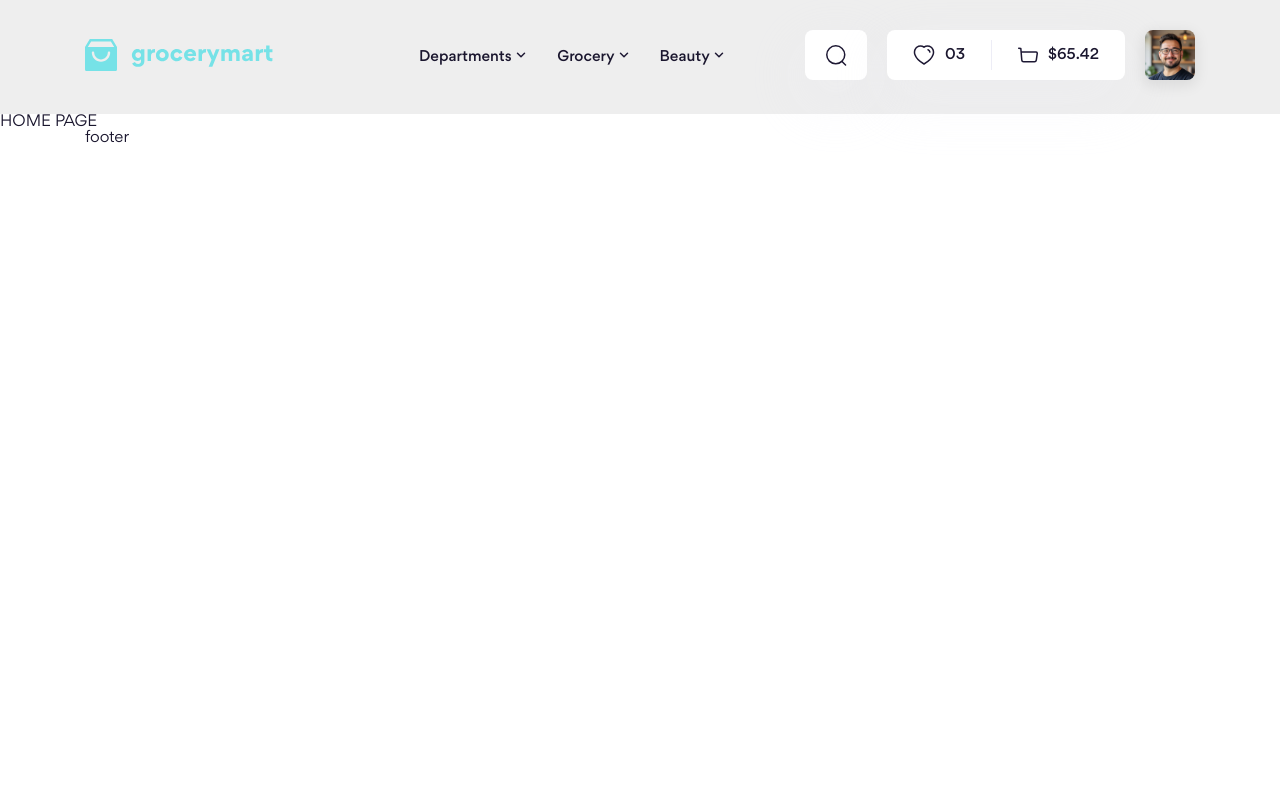
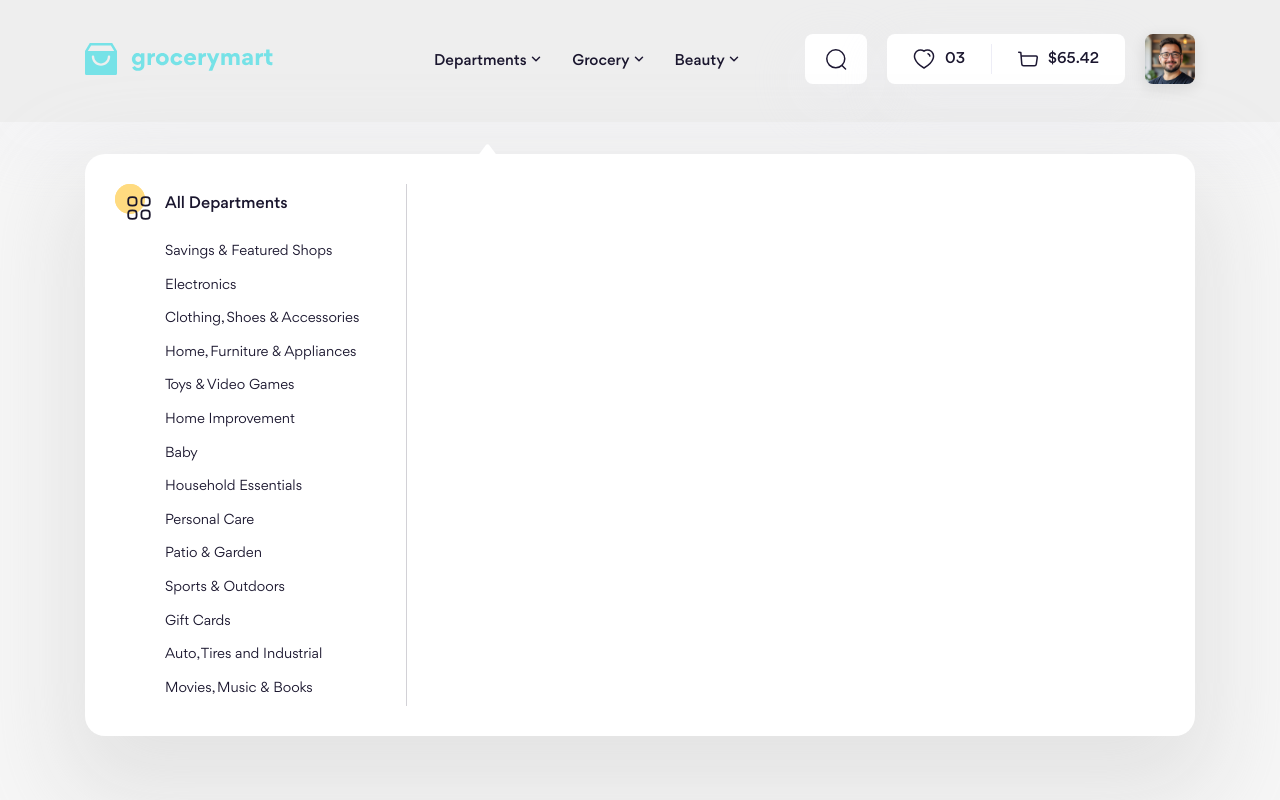
Before and after one commit to Lukas952003/project-08-htmlcss, a website: page index.html in a window 1280 px wide. Drawn offline with Linux system fonts and the light colour scheme.

Commit message:
buid column main content for dropdown menu

```diff
--- a/assets/js/script.js
+++ b/assets/js/script.js
@@ -13,3 +13,94 @@ function load(selector, path) {
       }
     });
 }
+
+const $ = document.querySelector.bind(document);
+const $$ = document.querySelectorAll.bind(document);
+
+/**
+ * Hàm tải template
+ *
+ * Cách dùng:
+ * <div id="parent"></div>
+ * <script>
+ *  load("#parent", "./path-to-template.html");
+ * </script>
+ */
+function load(selector, path) {
+  const cached = localStorage.getItem(path);
+  if (cached) {
+    $(selector).innerHTML = cached;
+  }
+
+  fetch(path)
+    .then((res) => res.text())
+    .then((html) => {
+      if (html !== cached) {
+        $(selector).innerHTML = html;
+        localStorage.setItem(path, html);
+      }
+    })
+    .finally(() => {
+      window.dispatchEvent(new Event("template-loaded"));
+    });
+}
+
+/**
+ * Hàm kiểm tra một phần tử
+ * có bị ẩn bởi display: none không
+ */
+function isHidden(element) {
+  if (!element) return true;
+
+  if (window.getComputedStyle(element).display === "none") {
+    return true;
+  }
+
+  let parent = element.parentElement;
+  while (parent) {
+    if (window.getComputedStyle(parent).display === "none") {
+      return true;
+    }
+    parent = parent.parentElement;
+  }
+
+  return false;
+}
+
+/**
+ * Hàm buộc một hành động phải đợi
+ * sau một khoảng thời gian mới được thực thi
+ */
+function debounce(func, timeout = 300) {
+  let timer;
+  return (...args) => {
+    clearTimeout(timer);
+    timer = setTimeout(() => {
+      func.apply(this, args);
+    }, timeout);
+  };
+}
+
+/**
+ * Hàm tính toán vị trí arrow cho dropdown
+ *
+ * Cách dùng:
+ * 1. Thêm class "js-dropdown-list" vào thẻ ul cấp 1
+ * 2. CSS "left" cho arrow qua biến "--arrow-left-pos"
+ */
+const calArrowPos = debounce(() => {
+  if (isHidden($(".js-dropdown-list"))) return;
+
+  const items = $$(".js-dropdown-list > li");
+
+  items.forEach((item) => {
+    const arrowPos = item.offsetLeft + item.offsetWidth / 2;
+    item.style.setProperty("--arrow-left-pos", `${arrowPos}px`);
+  });
+});
+
+// Tính toán lại vị trí arrow khi resize trình duyệt
+window.addEventListener("resize", calArrowPos);
+
+// Tính toán lại vị trí arrow sau khi tải template
+window.addEventListener("template-loaded", calArrowPos);
--- a/index.html
+++ b/index.html
@@ -33,15 +33,14 @@
     <!-- Header -->
     <header class="header" id="header"></header>
     <script>
-      load("#header", "./template/header.html");
+      load("#header", "./templates/header.html");
     </script>
-    <h1>HOME PAGE</h1>
 
     <div class="container">
       <!-- footer -->
       <footer id="footer"></footer>
       <script>
-        load("#footer", "./template/footer.html");
+        load("#footer", "./templates/footer.html");
       </script>
     </div>
   </body>
--- a/scss/base/_base.scss
+++ b/scss/base/_base.scss
@@ -12,6 +12,7 @@ body {
   font-size: 1.6rem;
   font-family: Gordita, "san-serif";
   color: var(--text-color);
+  background-color: var(--body-bg-color);
 }
 
 button,
--- /dev/null
+++ b/scss/components/_dropdown.scss
@@ -0,0 +1,99 @@
+.dropdown {
+  // visibility: hidden;
+  top: 90px;
+  padding-top: 64px;
+  position: absolute;
+  left: 0;
+  width: min(1240px, 100%);
+
+  &__inner {
+    height: min(582px, 100vh - 178px);
+    position: relative;
+    border-radius: 20px;
+    background-color: var(--dropdown-bg-color);
+    box-shadow: 0px 40px 90px 20px var(--dropdown-shadow-color);
+    padding: 30px;
+
+    &::before {
+      content: url("../icon/dropdown-arrow.svg");
+      position: absolute;
+      top: -10px;
+      left: var(--arrow-left-pos);
+      transform: translateX(-50%);
+    }
+  }
+}
+
+.top-menu {
+  height: 100%;
+
+  &__main {
+    overflow-y: auto;
+    height: 100%;
+    width: 292px;
+
+    border-right: 1px solid var(--top-menu-border-color);
+  }
+}
+
+.menu-column {
+  display: flex;
+
+  gap: 14px;
+
+  &__icon {
+    flex-shrink: 0;
+    position: relative;
+    width: 36px;
+    height: 36px;
+  }
+
+  &__content {
+    flex-grow: 1;
+  }
+
+  &__icon-1 {
+    width: 30px;
+    height: 30px;
+    object-fit: cover;
+  }
+
+  &__icon-2 {
+    position: absolute;
+    top: 12px;
+    right: 0px;
+    height: 24px;
+    width: 24px;
+    object-fit: cover;
+  }
+
+  &__icon--color {
+    filter: var(--menu-icon-category);
+  }
+
+  &__heading {
+    margin-top: 8px;
+    font-size: 1.6rem;
+    font-weight: 500;
+    line-height: 1.5;
+  }
+
+  &__list {
+    margin-top: 19px;
+  }
+
+  &__link {
+    display: block;
+    padding: 7px 0;
+    font-size: 1.4rem;
+    font-weight: 400;
+    line-height: 1.4;
+
+    &:hover {
+      color: #0071dc;
+      font-weight: 500;
+      line-height: 142.857%;
+      //text-shadow: 0px 0px 1px #0071dc;
+    }
+  }
+}
--- a/scss/components/_index.scss
+++ b/scss/components/_index.scss
@@ -1 +1,2 @@
 @forward "./logo";
+@forward "./dropdown";
--- a/scss/layout/_header.scss
+++ b/scss/layout/_header.scss
@@ -13,6 +13,7 @@
 
 .header {
   background-color: var(--header-bg-color);
+  box-shadow: var(--shadow-header-color);
 }
 
 .logo {
@@ -22,6 +23,7 @@
 }
 
 .top-bar {
+  position: relative;
   padding: 30px 0;
   @extend %flexItemCenter;
 
@@ -44,7 +46,7 @@
   }
   .nav__list {
     @extend %flexItemCenter;
-    gap: 30px;
+
     margin-left: 144px;
 
     @include abstracts.breakpoints(xl) {
@@ -55,12 +57,17 @@
       display: flex;
       align-items: center;
 
-      a {
+      &:hover .dropdown {
+        visibility: visible;
+      }
+
+      .nav_link {
         //color: #1a162e;
         font-size: 15px;
         font-style: normal;
         font-weight: 500;
         line-height: 22px; /* 146.667% */
+        padding: 20px 15px;
       }
     }
   }
--- a/scss/theme/_light.scss
+++ b/scss/theme/_light.scss
@@ -1,11 +1,29 @@
+@use "../abstracts";
+
 html {
   --text-color: #1a162e;
   --icon-filter: brightness(0) saturate(100%) invert(3%) sepia(50%)
     saturate(7380%) hue-rotate(253deg) brightness(79%) contrast(86%);
 
   --header-bg-color: #eee;
+  --shadow-header-color: 0px 20px 60px 10px rgba(237, 237, 246, 0.2);
   --top-act-group-bg-color: #fff;
   --top-act-group-shadow-color: rgba(237, 237, 246, 0.2);
+  --body-bg-color: #f6f6f6;
   --top-act-group-separate-color: #ededf6;
   --top-act-group-shadow-avt-color: rgba(0, 0, 0, 0.08);
+
+  // dropdown
+  & {
+    --dropdown-bg-color: #fff;
+    --dropdown-shadow-color: rgba(200, 200, 200, 0.4);
+    --top-menu-border-color: #d2d1d6;
+    --menu-icon-category: brightness(0) saturate(100%) invert(4%) sepia(50%)
+      saturate(3045%) hue-rotate(238deg) brightness(96%) contrast(90%);
+  }
+
+  @include abstracts.breakpoints(lg) {
+    --header-bg-color: #fff;
+    box-shadow: var(--top-act-group-shadow-color);
+  }
 }
--- a/template/footer.html
+++ /dev/null
@@ -1,3 +0,0 @@
-<div class="footer__inner">
-  <h2>footer</h2>
-</div>
--- a/template/header.html
+++ /dev/null
@@ -1,88 +0,0 @@
-<div class="container">
-  <div class="top-bar">
-    <!-- More -->
-    <button class="top-bar__more icon">
-      <img src="./assets/icon/more.svg" alt="" />
-    </button>
-
-    <!-- logo -->
-    <a href="./" class="logo">
-      <img
-        src="./assets/icon/Logo - UIHUT.svg"
-        alt=""
-        class="logo-img icon-logo"
-      />
-    </a>
-
-    <!-- Navbar -->
-    <nav class="nav">
-      <ul class="nav__list">
-        <li class="nav__item">
-          <a href="#!" class="nav_link"
-            >Departments
-            <img
-              src="./assets/icon/arrow-down2.svg"
-              alt=""
-              class="arrow-down icon"
-            />
-          </a>
-        </li>
-        <li class="nav__item">
-          <a href="#!" class="nav_link"
-            >Grocery
-            <img
-              src="./assets/icon/arrow-down2.svg"
-              alt=""
-              class="arrow-down icon"
-            />
-          </a>
-        </li>
-        <li class="nav__item">
-          <a href="#!" class="nav_link"
-            >Beauty
-            <img
-              src="./assets/icon/arrow-down2.svg"
-              alt=""
-              class="arrow-down icon"
-            />
-          </a>
-        </li>
-      </ul>
-    </nav>
-
-    <!-- ACtion -->
-    <div class="top-act">
-      <div class="top-act__group">
-        <button class="top-act__btn">
-          <img
-            src="./assets/icon/search.svg"
-            alt=""
-            class="top-act__icon icon"
-          />
-        </button>
-      </div>
-
-      <div class="top-act__group top-act__group-2">
-        <button class="top-act__btn">
-          <img
-            src="./assets/icon/heart.svg"
-            alt=""
-            class="top-act__icon icon"
-          />
-          <span class="top-act__title">03</span>
-        </button>
-
-        <div class="top-act__separate"></div>
-
-        <button class="top-act__btn">
-          <img src="./assets/icon/cart.svg" alt="" class="top-act__icon icon" />
-          <span class="top-act__title">$65.42</span>
-        </button>
-      </div>
-
-      <div class="top-act__user">
-        <img src="./assets/img/avatar.jpg" alt="" class="top-act__avatar" />
-      </div>
-    </div>
-  </div>
-</div>
--- /dev/null
+++ b/templates/header.html
@@ -0,0 +1,181 @@
+<div class="container">
+  <div class="top-bar">
+    <!-- More -->
+    <button class="top-bar__more icon">
+      <img src="./assets/icon/more.svg" alt="" />
+    </button>
+
+    <!-- logo -->
+    <a href="./" class="logo">
+      <img
+        src="./assets/icon/Logo - UIHUT.svg"
+        alt=""
+        class="logo-img icon-logo"
+      />
+    </a>
+
+    <!-- Navbar -->
+    <nav class="nav">
+      <ul class="nav__list js-dropdown-list">
+        <li class="nav__item">
+          <a href="#!" class="nav_link"
+            >Departments
+            <img
+              src="./assets/icon/arrow-down2.svg"
+              alt=""
+              class="arrow-down icon"
+            />
+          </a>
+          <div class="dropdown">
+            <div class="dropdown__inner">
+              <div class="top-menu">
+                <div class="top-menu__main">
+                  <!-- Menu column -->
+                  <div class="menu-column">
+                    <div class="menu-column__icon">
+                      <img
+                        src="./assets/img/category/cate-1.1.svg"
+                        alt=""
+                        class="menu-column__icon-1"
+                      />
+                      <img
+                        src="./assets/img/category/cate-1.2.svg"
+                        alt=""
+                        class="menu-column__icon-2 menu-column__icon--color"
+                      />
+                    </div>
+                    <!-- menu content -->
+                    <div class="menu-column__content">
+                      <h2 class="menu-column__heading">All Departments</h2>
+                      <ul class="menu-column__list">
+                        <li>
+                          <a href="#!" class="menu-column__link"
+                            >Savings & Featured Shops</a
+                          >
+                        </li>
+                        <li>
+                          <a href="#!" class="menu-column__link">Electronics</a>
+                        </li>
+                        <li>
+                          <a href="#!" class="menu-column__link"
+                            >Clothing, Shoes & Accessories</a
+                          >
+                        </li>
+                        <li>
+                          <a href="#!" class="menu-column__link"
+                            >Home, Furniture & Appliances</a
+                          >
+                        </li>
+                        <li>
+                          <a href="#!" class="menu-column__link"
+                            >Toys & Video Games</a
+                          >
+                        </li>
+                        <li>
+                          <a href="#!" class="menu-column__link"
+                            >Home Improvement</a
+                          >
+                        </li>
+                        <li>
+                          <a href="#!" class="menu-column__link">Baby</a>
+                        </li>
+                        <li>
+                          <a href="#!" class="menu-column__link"
+                            >Household Essentials</a
+                          >
+                        </li>
+                        <li>
+                          <a href="#!" class="menu-column__link"
+                            >Personal Care</a
+                          >
+                        </li>
+                        <li>
+                          <a href="#!" class="menu-column__link"
+                            >Patio & Garden</a
+                          >
+                        </li>
+                        <li>
+                          <a href="#!" class="menu-column__link"
+                            >Sports & Outdoors</a
+                          >
+                        </li>
+                        <li>
+                          <a href="#!" class="menu-column__link">Gift Cards</a>
+                        </li>
+                        <li>
+                          <a href="#!" class="menu-column__link"
+                            >Auto, Tires and Industrial</a
+                          >
+                        </li>
+                        <li>
+                          <a href="#!" class="menu-column__link"
+                            >Movies, Music & Books</a
+                          >
+                        </li>
+                      </ul>
+                    </div>
+                  </div>
+                </div>
+              </div>
+            </div>
+          </div>
+        </li>
+        <li class="nav__item">
+          <a href="#!" class="nav_link"
+            >Grocery
+            <img
+              src="./assets/icon/arrow-down2.svg"
+              alt=""
+              class="arrow-down icon"
+            />
+          </a>
+        </li>
+        <li class="nav__item">
+          <a href="#!" class="nav_link"
+            >Beauty
+            <img
+              src="./assets/icon/arrow-down2.svg"
+              alt=""
+              class="arrow-down icon"
+            />
+          </a>
+        </li>
+      </ul>
+    </nav>
+
+    <!-- ACtion -->
+    <div class="top-act">
+      <div class="top-act__group">
+        <button class="top-act__btn">
+          <img
+            src="./assets/icon/search.svg"
+            alt=""
+            class="top-act__icon icon"
+          />
+        </button>
+      </div>
+
+      <div class="top-act__group top-act__group-2">
+        <button class="top-act__btn">
+          <img
+            src="./assets/icon/heart.svg"
+            alt=""
+            class="top-act__icon icon"
+          />
+          <span class="top-act__title">03</span>
+        </button>
+
+        <div class="top-act__separate"></div>
+
+        <button class="top-act__btn">
+          <img src="./assets/icon/cart.svg" alt="" class="top-act__icon icon" />
+          <span class="top-act__title">$65.42</span>
+        </button>
+      </div>
+
+      <div class="top-act__user">
+        <img src="./assets/img/avatar.jpg" alt="" class="top-act__avatar" />
+      </div>
+    </div>
+  </div>
+</div>
```
Also changed, not shown: scss/theme/_dark.scss (+11 -0 lines), templates/footer.html (added, +1 -0 lines), assets/css/main.css, assets/icon/dropdown-arrow.svg (added), assets/img/category/cate-1.1.svg (added), assets/img/category/cate-1.2.svg (added), 1 other file.
